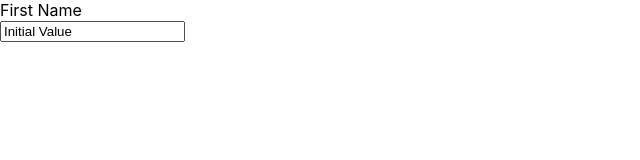
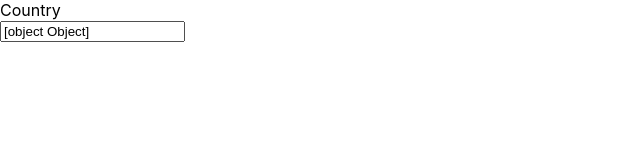
Before and after one commit to dtarxanyan/movies-project, a React (Create React App) app: page / in a window 1280 px wide. Shown: the top 160 px of the page, without its empty margins (0-640 px from the left). Built offline with nearby package versions, Linux system fonts and the light colour scheme.

Commit message:
form Hovsep

```diff
--- a/src/App.js
+++ b/src/App.js
@@ -1,17 +1,20 @@
 import React from 'react';
-import TextInput from "./components/TextInput/TextInput";
+import DropdownInput from './components/SelectInput/DropdownInput';
 
 class App extends React.Component {
     render() {
         return (
-            <TextInput
-                label={'First Name'}
-                placeholder={'Enter Your Name'}
-                value={'Initial Value'}
-                onChange={(newValue) => {
-                    console.log(newValue)
-                }}
-            />
+            <>
+                <DropdownInput
+                    label='Country'
+                    value={{ id: 1, name: 'USA'}}
+                    options={[
+                    { id: 1, name: 'USA'},
+                    {id: 2, name: 'Gernamny'}
+  ]}
+/>
+
+            </>
         )
     }
 }
--- /dev/null
+++ b/src/components/15-10atClass/style.css
@@ -0,0 +1,5 @@
+.form{
+    position: absolute;
+    left: 50%;
+    width: 75%;
+}
--- /dev/null
+++ b/src/components/SelectInput/DropdownInput.js
@@ -0,0 +1,36 @@
+import React from 'react';
+
+class DropdownInput extends React.Component {
+    constructor(props) {
+        super(props);
+        this.state = {
+            value: props.value
+        }
+    }
+
+    handleChange = (e) => {
+        const value = e.target.value;
+        this.setState({value});
+        this.props.onChange(value);
+    }
+
+    render() {
+        const {label, placeholder} = this.props;
+
+        return (
+            <div className={'text-input'}>
+                <label htmlFor={'text-input'}>{label}</label>
+                <br/>
+                <input
+                    type={'text'}
+                    id={'text-input'}
+                    value={this.state.value}
+                    placeholder={placeholder}
+                    onChange={this.handleChange}
+                />
+            </div>
+        )
+    }
+}
+
+export default DropdownInput;
```
Also changed, not shown: src/components/15-10atClass/FbForm/FbIndex.js (added, +61 -0 lines), src/components/TextIput/TextingInput.js (added, +18 -0 lines).
